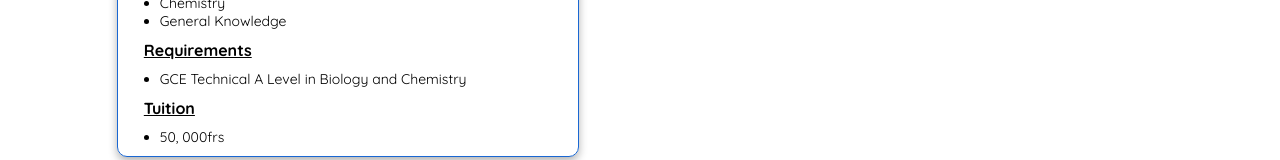
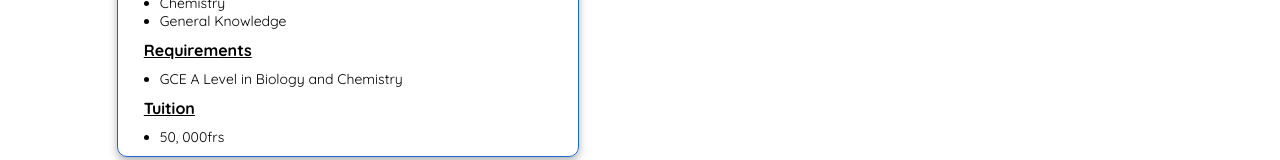
Before and after one commit to JIM440/ASEND-Website, a React (Create React App) app: page /concours/agriculture in a window 1280 px wide. Both pictures are taken after a click on the button "FASA". Shown: the part 1266-1426 px from the top of the page. Built offline with nearby package versions, Linux system fonts and the light colour scheme.

Commit message:
more changes

```diff
--- a/src/pages/concours/components/VetAgricTab.jsx
+++ b/src/pages/concours/components/VetAgricTab.jsx
@@ -73,7 +73,7 @@ const VetAgricTab = () => {
                   <div>
                     <h3>requirements</h3>
                     <ul>
-                      <li>GCE Technical A Level Biology and Chemistry</li>
+                      <li>GCE A Level Biology and Chemistry</li>
                     </ul>
                   </div>
                   <div>
@@ -116,7 +116,7 @@ const VetAgricTab = () => {
                   <div>
                     <h3>requirements</h3>
                     <ul>
-                      <li>GCE Technical A Level in Biology and Chemistry</li>
+                      <li>GCE A Level in Biology and Chemistry</li>
                     </ul>
                   </div>
                   <div>
@@ -153,7 +153,7 @@ const VetAgricTab = () => {
                   <div>
                     <h3>requirements</h3>
                     <ul>
-                      <li>GCE Technical A Level in Biology and Chemistry</li>
+                      <li>GCE A Level in Biology and Chemistry</li>
                     </ul>
                   </div>
                   <div>
```
